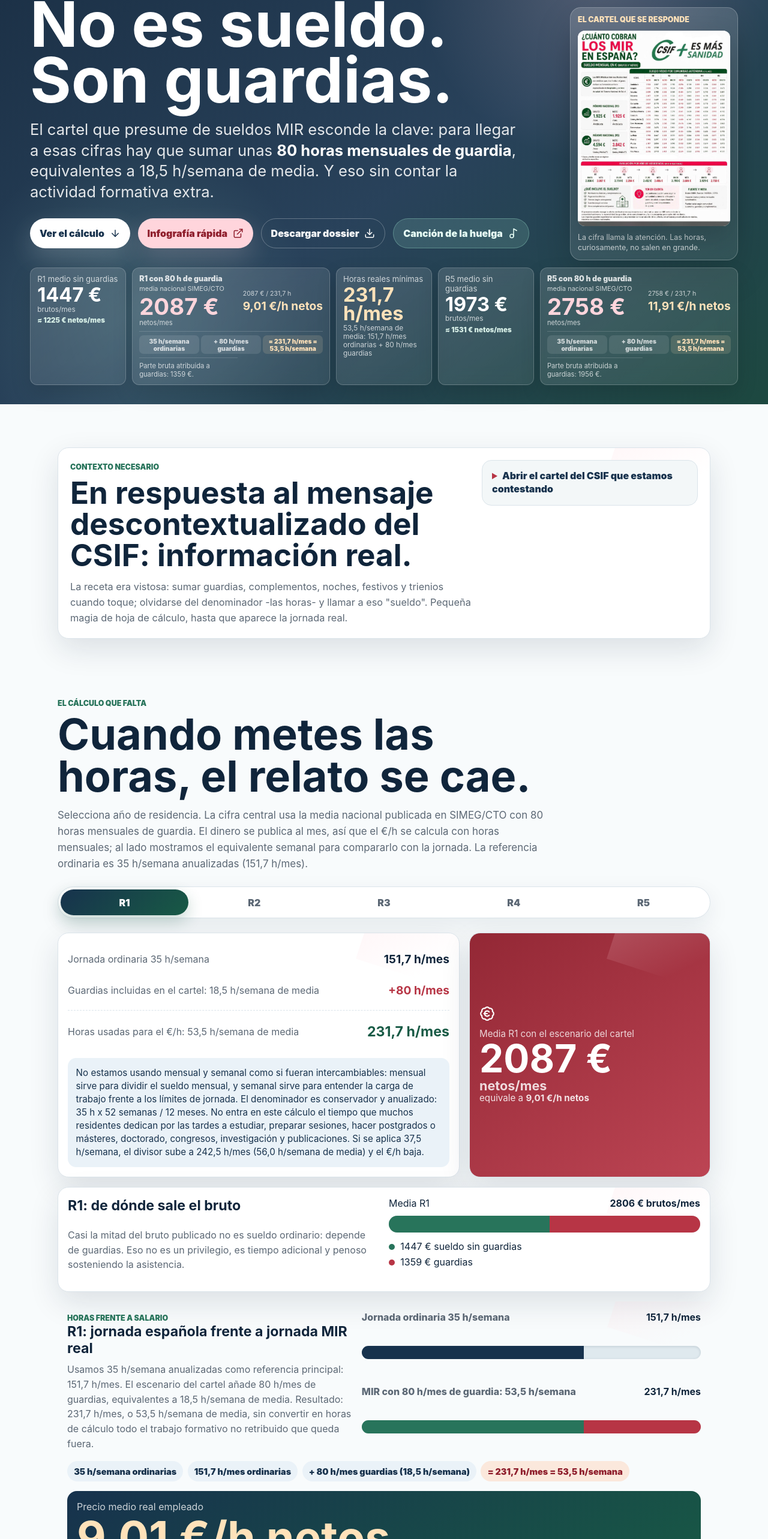
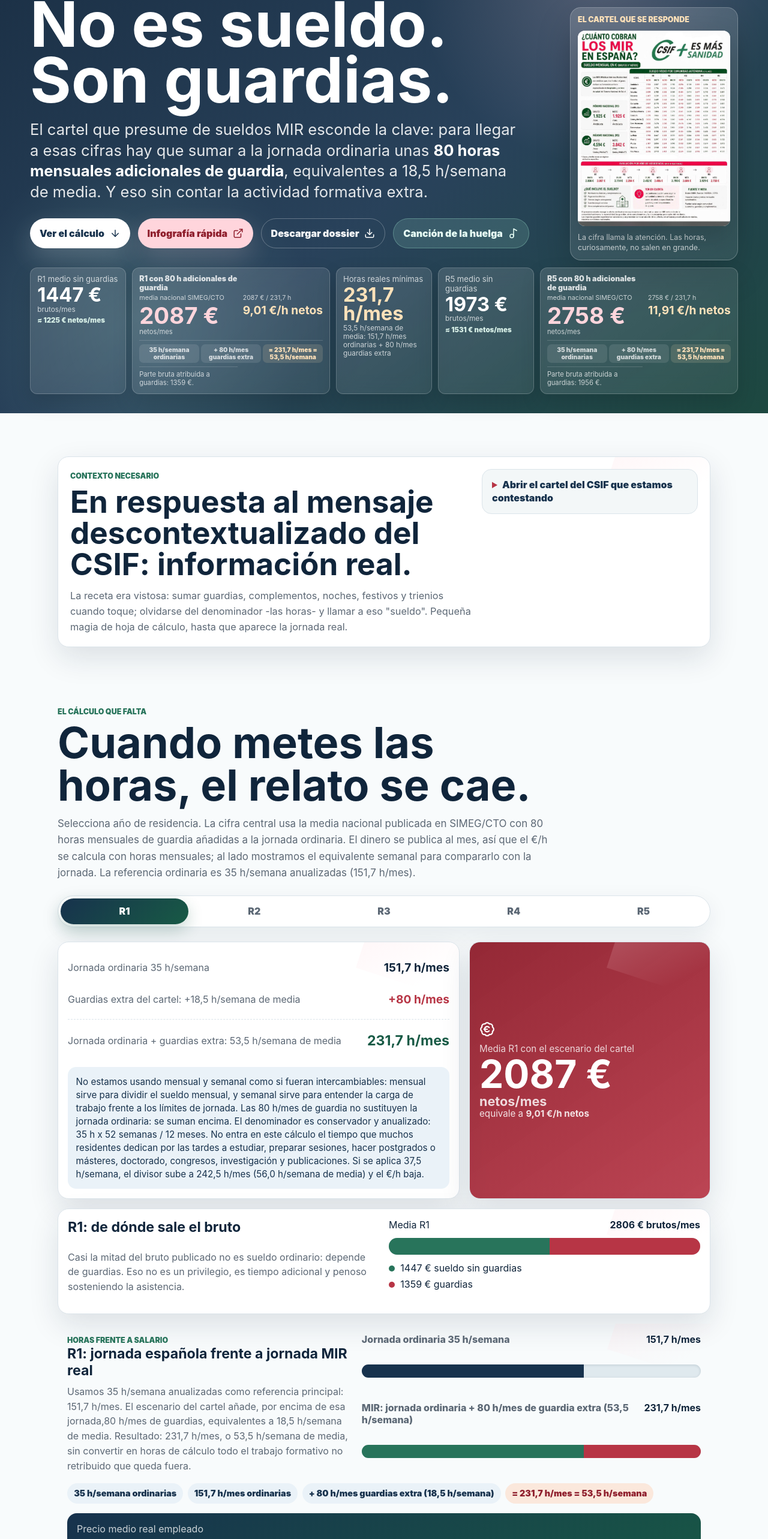
Before and after one commit to Guallar7/mir-estatuto-realidad, a React (Vite) app: page / in a window 1280 px wide. Shown: the part 187-2753 px from the top of the page at 60% size. Built offline with nearby package versions, Linux system fonts and the light colour scheme.

Commit message:
Clarify guard hours are additional

```diff
--- a/src/data.js
+++ b/src/data.js
@@ -325,7 +325,7 @@ export const estatutoIssues = [
     title: "Falacia 5: una tabla de sueldos con guardias sirve para comparar salarios",
     claim: "Los MIR cobran más de 2.000 euros netos al mes.",
     answer:
-      "Esa cifra incorpora unas 80 horas mensuales de guardia adicionales, equivalentes a unas 18,5 h/semana de media. Sin guardias, el R1 medio está en torno a 1.447 euros brutos/mes. Con una jornada ordinaria anualizada de 35 h/semana, el cálculo real exige dividir por unas 231,7 h/mes, es decir, unas 53,5 h/semana de media. Y ese divisor ni siquiera suma tardes de estudio, sesiones, congresos, postgrados, másteres, doctorado, investigación o publicaciones, a menudo no retribuidas y con coste para el propio residente.",
+      "Esa cifra incorpora unas 80 horas mensuales de guardia adicionales, equivalentes a unas 18,5 h/semana de media, que se suman a la jornada ordinaria. Sin guardias, el R1 medio está en torno a 1.447 euros brutos/mes. Con una jornada ordinaria anualizada de 35 h/semana, el cálculo real exige dividir por unas 231,7 h/mes, es decir, unas 53,5 h/semana de media. Y ese divisor ni siquiera suma tardes de estudio, sesiones, congresos, postgrados, másteres, doctorado, investigación o publicaciones, a menudo no retribuidas y con coste para el propio residente.",
     refs: ["SIMEG 2026", "Tabla CSIF/CTO"],
   },
   {
--- a/src/main.jsx
+++ b/src/main.jsx
@@ -167,9 +167,9 @@ function App() {
               transition={reduceMotion ? { duration: 0 } : { duration: 0.55, delay: 0.16 }}
             >
               El cartel que presume de sueldos MIR esconde la clave: para llegar a esas cifras hay que sumar
-              unas <strong>80 horas mensuales de guardia</strong>, equivalentes a
-              {" "}{eur(GUARD_WEEKLY_EQUIVALENT, 1)} h/semana de media. Y eso sin contar la actividad
-              formativa extra.
+              a la jornada ordinaria unas <strong>80 horas mensuales adicionales de guardia</strong>,
+              equivalentes a {eur(GUARD_WEEKLY_EQUIVALENT, 1)} h/semana de media. Y eso sin contar la
+              actividad formativa extra.
             </Motion.p>
             <div className="hero-actions">
               <a className="button primary" href="#datos">
@@ -311,9 +311,10 @@ function App() {
           <h2>Cuando metes las horas, el relato se cae.</h2>
           <p>
             Selecciona año de residencia. La cifra central usa la media nacional publicada en SIMEG/CTO con
-            80 horas mensuales de guardia. El dinero se publica al mes, así que el €/h se calcula con horas
-            mensuales; al lado mostramos el equivalente semanal para compararlo con la jornada. La referencia
-            ordinaria es {ORDINARY_WEEKLY_HOURS} h/semana anualizadas ({eur(ORDINARY_HOURS, 1)} h/mes).
+            80 horas mensuales de guardia añadidas a la jornada ordinaria. El dinero se publica al mes, así
+            que el €/h se calcula con horas mensuales; al lado mostramos el equivalente semanal para
+            compararlo con la jornada. La referencia ordinaria es {ORDINARY_WEEKLY_HOURS} h/semana
+            anualizadas ({eur(ORDINARY_HOURS, 1)} h/mes).
           </p>
         </div>
 
@@ -326,20 +327,25 @@ function App() {
               <strong>{eur(ORDINARY_HOURS, 1)} h/mes</strong>
             </div>
             <div className="calc-row danger">
-              <span>Guardias incluidas en el cartel: {eur(GUARD_WEEKLY_EQUIVALENT, 1)} h/semana de media</span>
+              <span>
+                Guardias extra del cartel: +{eur(GUARD_WEEKLY_EQUIVALENT, 1)} h/semana de media
+              </span>
               <strong>+{GUARD_HOURS} h/mes</strong>
             </div>
             <div className="divider" />
             <div className="calc-row total">
-              <span>Horas usadas para el €/h: {eur(TOTAL_WEEKLY_EQUIVALENT, 1)} h/semana de media</span>
+              <span>
+                Jornada ordinaria + guardias extra: {eur(TOTAL_WEEKLY_EQUIVALENT, 1)} h/semana de media
+              </span>
               <strong>{eur(TOTAL_HOURS, 1)} h/mes</strong>
             </div>
             <p className="calc-note">
               No estamos usando mensual y semanal como si fueran intercambiables: mensual sirve para dividir
               el sueldo mensual, y semanal sirve para entender la carga de trabajo frente a los límites de
-              jornada. El denominador es conservador y anualizado: {ORDINARY_WEEKLY_HOURS} h x 52 semanas /
-              12 meses. No entra en este cálculo el tiempo que muchos residentes dedican por las tardes a
-              estudiar, preparar sesiones, hacer postgrados o másteres, doctorado, congresos, investigación y
+              jornada. Las 80 h/mes de guardia no sustituyen la jornada ordinaria: se suman encima. El
+              denominador es conservador y anualizado: {ORDINARY_WEEKLY_HOURS} h x 52 semanas / 12 meses. No
+              entra en este cálculo el tiempo que muchos residentes dedican por las tardes a estudiar,
+              preparar sesiones, hacer postgrados o másteres, doctorado, congresos, investigación y
               publicaciones. Si se aplica 37,5 h/semana, el divisor sube a {eur(HOURS_37_5_MODEL, 1)} h/mes
               ({eur(HOURS_37_5_WEEKLY_MODEL, 1)} h/semana de media) y el €/h baja.
             </p>
@@ -381,10 +387,10 @@ function App() {
             <h3>{current.year}: jornada española frente a jornada MIR real</h3>
             <p>
               Usamos {ORDINARY_WEEKLY_HOURS} h/semana anualizadas como referencia principal:
-              {" "}{eur(ORDINARY_HOURS, 1)} h/mes. El escenario del cartel añade {GUARD_HOURS} h/mes de
-              guardias, equivalentes a {eur(GUARD_WEEKLY_EQUIVALENT, 1)} h/semana de media. Resultado:
-              {" "}{eur(TOTAL_HOURS, 1)} h/mes, o {eur(TOTAL_WEEKLY_EQUIVALENT, 1)} h/semana de media, sin
-              convertir en horas de cálculo todo el trabajo formativo no retribuido que queda fuera.
+              {" "}{eur(ORDINARY_HOURS, 1)} h/mes. El escenario del cartel añade, por encima de esa jornada,
+              {GUARD_HOURS} h/mes de guardias, equivalentes a {eur(GUARD_WEEKLY_EQUIVALENT, 1)} h/semana de
+              media. Resultado: {eur(TOTAL_HOURS, 1)} h/mes, o {eur(TOTAL_WEEKLY_EQUIVALENT, 1)} h/semana de
+              media, sin convertir en horas de cálculo todo el trabajo formativo no retribuido que queda fuera.
             </p>
           </div>
 
@@ -400,7 +406,10 @@ function App() {
             </div>
             <div className="hour-line resident">
               <div className="hour-line-label">
-                <span>MIR con {GUARD_HOURS} h/mes de guardia: {eur(TOTAL_WEEKLY_EQUIVALENT, 1)} h/semana</span>
+                <span>
+                  MIR: jornada ordinaria + {GUARD_HOURS} h/mes de guardia extra
+                  {" "}({eur(TOTAL_WEEKLY_EQUIVALENT, 1)} h/semana)
+                </span>
                 <strong>{eur(TOTAL_HOURS, 1)} h/mes</strong>
               </div>
               <span className="hour-track">
@@ -413,7 +422,7 @@ function App() {
           <div className="hour-summary">
             <span>{ORDINARY_WEEKLY_HOURS} h/semana ordinarias</span>
             <span>{eur(ORDINARY_HOURS, 1)} h/mes ordinarias</span>
-            <span>+ {GUARD_HOURS} h/mes guardias ({eur(GUARD_WEEKLY_EQUIVALENT, 1)} h/semana)</span>
+            <span>+ {GUARD_HOURS} h/mes guardias extra ({eur(GUARD_WEEKLY_EQUIVALENT, 1)} h/semana)</span>
             <strong>= {eur(TOTAL_HOURS, 1)} h/mes = {eur(TOTAL_WEEKLY_EQUIVALENT, 1)} h/semana</strong>
           </div>
 
@@ -421,10 +430,10 @@ function App() {
             <span>Precio medio real empleado</span>
             <strong>{eur(currentHourly, 2)} €/h netos</strong>
             <small>
-              Media nacional {current.year}: {eur(current.netWithGuards)} € netos/mes con 80 h de guardia /
-              {eur(TOTAL_HOURS, 1)} h/mes reales ({eur(TOTAL_WEEKLY_EQUIVALENT, 1)} h/semana de media).
-              Estudio, sesiones, congresos, postgrados, doctorado, investigación y publicaciones van por
-              encima y no están incluidos en este divisor.
+              Media nacional {current.year}: {eur(current.netWithGuards)} € netos/mes con 80 h adicionales
+              de guardia / {eur(TOTAL_HOURS, 1)} h/mes reales ({eur(TOTAL_WEEKLY_EQUIVALENT, 1)} h/semana de
+              media). Estudio, sesiones, congresos, postgrados, doctorado, investigación y publicaciones van
+              por encima y no están incluidos en este divisor.
             </small>
           </div>
         </SpotlightPanel>
@@ -521,7 +530,7 @@ function App() {
             <div>
               <h3>{selected.ccaa} · {current.year}</h3>
               <p>
-                Sin guardias: <strong>{eur(selectedBase)} € brutos/mes</strong>. Con 80 h de guardia:
+                Sin guardias: <strong>{eur(selectedBase)} € brutos/mes</strong>. Con 80 h adicionales de guardia:
                 {" "}<strong>{eur(selectedGross)} € brutos/mes</strong>.
               </p>
               <p className="hourly">
@@ -626,7 +635,7 @@ function HoursMetricCard() {
       <strong>{eur(TOTAL_HOURS, 1)} h/mes</strong>
       <small>
         {eur(TOTAL_WEEKLY_EQUIVALENT, 1)} h/semana de media: {eur(ORDINARY_HOURS, 1)} h/mes ordinarias +
-        {" "}{GUARD_HOURS} h/mes guardias
+        {" "}{GUARD_HOURS} h/mes guardias extra
       </small>
     </Motion.div>
   );
@@ -644,14 +653,14 @@ function GuardRateMetricCard({ data }) {
       transition={reduceMotion ? { duration: 0 } : { type: "spring", stiffness: 260, damping: 20 }}
     >
       <div className="rate-head">
-        <span>{data.year} con 80 h de guardia</span>
+        <span>{data.year} con 80 h adicionales de guardia</span>
         <small>media nacional SIMEG/CTO</small>
       </div>
       <strong>{eur(data.netWithGuards)} €</strong>
       <small>netos/mes</small>
       <div className="rate-breakdown">
         <span>{ORDINARY_WEEKLY_HOURS} h/semana ordinarias</span>
-        <span>+ {GUARD_HOURS} h/mes guardias</span>
+        <span>+ {GUARD_HOURS} h/mes guardias extra</span>
         <b>= {eur(TOTAL_HOURS, 1)} h/mes = {eur(TOTAL_WEEKLY_EQUIVALENT, 1)} h/semana</b>
       </div>
       <div className="rate-footer">
```
Also changed, not shown: src/ImpactInfographic.jsx (+16 -14 lines).
